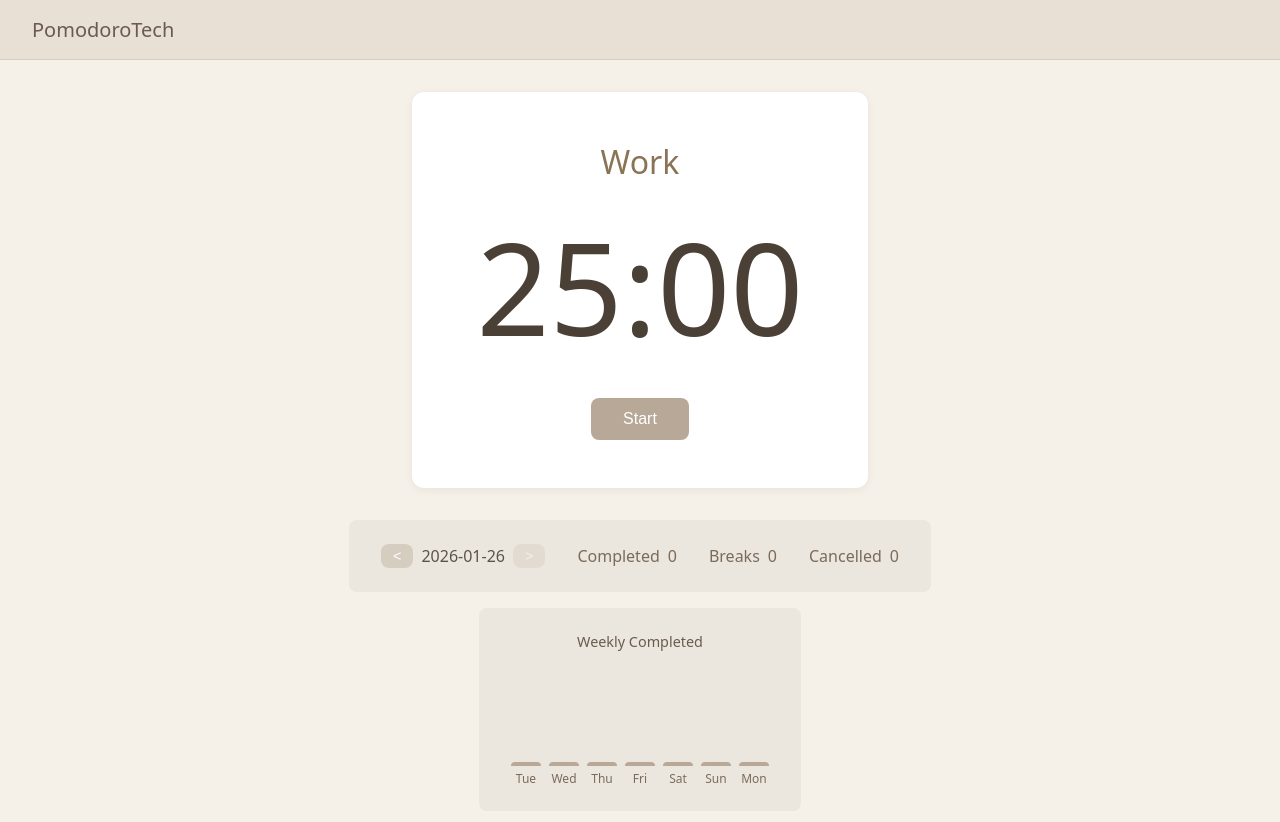
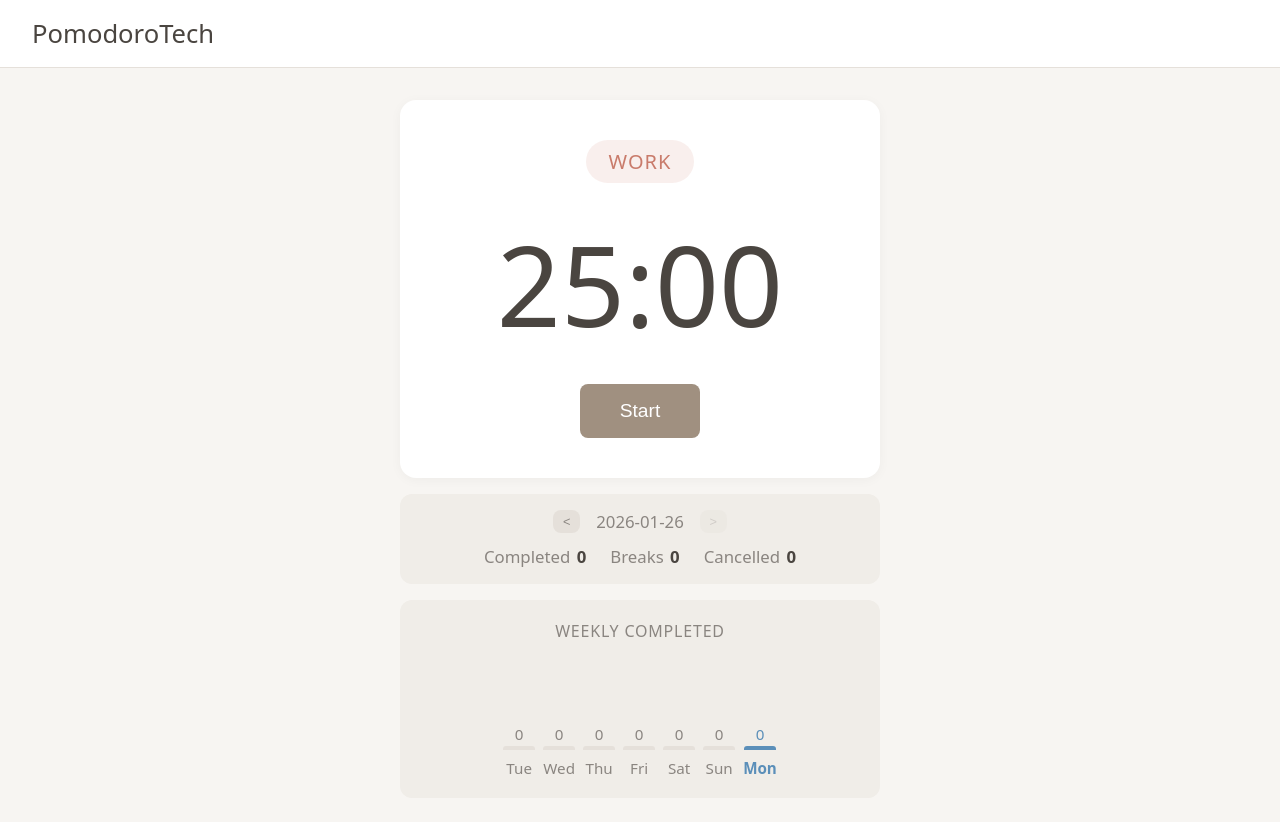
Before and after one commit to nyorc/pomodorotech, a website: page public/index.html in a window 1280 px wide. Drawn offline with Linux system fonts and the light colour scheme.

Commit message:
feat: improve UI design and fix timezone handling

```diff
--- a/public/app.js
+++ b/public/app.js
@@ -14,12 +14,16 @@ document.addEventListener('DOMContentLoaded', () => {
   const POMODOROS_UNTIL_LONG_BREAK = 4;
 
   function toDateString(date) {
-    return date.toISOString().split('T')[0];
+    const year = date.getFullYear();
+    const month = String(date.getMonth() + 1).padStart(2, '0');
+    const day = String(date.getDate()).padStart(2, '0');
+    return `${year}-${month}-${day}`;
   }
 
   const startButton = document.querySelector('[data-testid="start-button"]');
   const cancelButton = document.querySelector('[data-testid="cancel-button"]');
   const timerDisplay = document.querySelector('[data-testid="timer-display"]');
+  const timerSection = document.querySelector('.timer-section');
   const phaseDisplay = document.querySelector('[data-testid="phase-display"]');
   const completedCountDisplay = document.querySelector('[data-testid="completed-count"]');
   const breaksCountDisplay = document.querySelector('[data-testid="breaks-count"]');
@@ -89,13 +93,16 @@ document.addEventListener('DOMContentLoaded', () => {
     for (let i = 0; i < 7; i++) {
       const bar = document.querySelector(`[data-testid="chart-bar-${i}"]`);
       const label = document.querySelector(`[data-testid="chart-label-${i}"]`);
+      const isToday = i === 6;
       if (bar) {
         bar.setAttribute('data-value', counts[i].toString());
+        bar.setAttribute('data-today', isToday.toString());
         const height = Math.round((counts[i] / maxCount) * maxHeight);
         bar.style.height = height > 0 ? `${height}px` : '4px';
       }
       if (label) {
         label.textContent = days[i];
+        label.setAttribute('data-today', isToday.toString());
       }
     }
   }
@@ -132,6 +139,12 @@ document.addEventListener('DOMContentLoaded', () => {
   function setTimerRunning(isRunning) {
     startButton.classList.toggle('hidden', isRunning);
     cancelButton.classList.toggle('hidden', !isRunning);
+  }
+
+  function updatePhaseDisplay(phase) {
+    const phaseNames = { work: 'Work', shortBreak: 'Short Break', longBreak: 'Long Break' };
+    phaseDisplay.textContent = phaseNames[phase];
+    timerSection.setAttribute('data-phase', phase);
   }
 
   function notifyUser(message) {
@@ -173,23 +186,23 @@ document.addEventListener('DOMContentLoaded', () => {
           completedCount++;
           completedCountDisplay.textContent = completedCount;
           saveDailyStat('completed', 'work');
+          updateWeeklyChart();
           if (completedCount % POMODOROS_UNTIL_LONG_BREAK === 0) {
             currentPhase = 'longBreak';
-            phaseDisplay.textContent = 'Long Break';
             remainingSeconds = LONG_BREAK_DURATION;
           } else {
             currentPhase = 'shortBreak';
-            phaseDisplay.textContent = 'Short Break';
             remainingSeconds = SHORT_BREAK_DURATION;
           }
+          updatePhaseDisplay(currentPhase);
         } else if (currentPhase === 'shortBreak' || currentPhase === 'longBreak') {
           notificationMessage = 'Break is over! Time to work.';
           breaksCount++;
           breaksCountDisplay.textContent = breaksCount;
           saveDailyStat('breaks', currentPhase);
           currentPhase = 'work';
-          phaseDisplay.textContent = 'Work';
           remainingSeconds = POMODORO_DURATION;
+          updatePhaseDisplay(currentPhase);
         }
         notifyUser(notificationMessage);
         updateDisplay();
--- a/public/index.html
+++ b/public/index.html
@@ -12,7 +12,7 @@
   </nav>
 
   <main>
-    <section class="timer-section">
+    <section class="timer-section" data-phase="work">
       <div data-testid="phase-display">Work</div>
       <div data-testid="timer-display">25:00</div>
       <div class="button-group">
@@ -27,6 +27,7 @@
         <span data-testid="stats-date"></span>
         <button data-testid="next-day-button">&gt;</button>
       </div>
+      <div class="stats-row">
         <div class="stat-item">
           <span data-testid="completed-label">Completed</span>
           <span data-testid="completed-count">0</span>
@@ -38,6 +39,7 @@
         <div class="stat-item">
           <span data-testid="cancelled-label">Cancelled</span>
           <span data-testid="cancelled-count">0</span>
+        </div>
       </div>
     </section>
 
--- a/public/style.css
+++ b/public/style.css
@@ -2,6 +2,20 @@
   margin: 0;
   padding: 0;
   box-sizing: border-box;
+}
+
+:root {
+  --color-bg: #f7f5f2;
+  --color-card: #fff;
+  --color-card-alt: #f0ede8;
+  --color-text: #4a4540;
+  --color-text-muted: #8a8580;
+  --color-border: #e5e0da;
+  --color-accent: #a09080;
+  --color-work: #c97b6b;
+  --color-short-break: #7ba38a;
+  --color-long-break: #7a9cb8;
+  --color-today: #5b8fb9;
 }
 
 body {
@@ -9,21 +23,21 @@ body {
   display: flex;
   flex-direction: column;
   font-family: system-ui, -apple-system, sans-serif;
-  background-color: #f5f0e8;
-  color: #5c5347;
+  background-color: var(--color-bg);
+  color: var(--color-text);
 }
 
 /* Navbar */
 .navbar {
-  background-color: #e8e0d5;
+  background-color: var(--color-card);
   padding: 1rem 2rem;
-  border-bottom: 1px solid #d5cdc0;
+  border-bottom: 1px solid var(--color-border);
 }
 
 .navbar h1 {
-  font-size: 1.25rem;
+  font-size: 1.6rem;
   font-weight: 500;
-  color: #6b5b4f;
+  color: var(--color-text);
 }
 
 /* Main */
@@ -33,30 +47,55 @@ main {
   flex-direction: column;
   align-items: center;
   justify-content: center;
-  padding: 2rem;
+  padding: 2rem 1rem;
+  gap: 1rem;
+  --section-width: 480px;
 }
 
 /* Timer Section */
 .timer-section {
   text-align: center;
-  padding: 3rem 4rem;
-  background-color: #fff;
-  border-radius: 12px;
-  box-shadow: 0 2px 8px rgba(0, 0, 0, 0.06);
-  margin-bottom: 2rem;
+  padding: 2.5rem 3rem;
+  background-color: var(--color-card);
+  border-radius: 16px;
+  box-shadow: 0 2px 12px rgba(0, 0, 0, 0.04);
+  width: var(--section-width);
+  max-width: calc(100vw - 2rem);
 }
 
 [data-testid="phase-display"] {
-  font-size: 2rem;
-  color: #8b7355;
-  margin-bottom: 1rem;
+  font-size: 1.25rem;
+  font-weight: 500;
+  letter-spacing: 0.05em;
+  text-transform: uppercase;
+  margin-bottom: 0.5rem;
+  padding: 0.5rem 1.4rem;
+  border-radius: 24px;
+  display: inline-block;
+}
+
+/* Phase Colors - subtle background tint */
+.timer-section[data-phase="work"] [data-testid="phase-display"] {
+  color: var(--color-work);
+  background-color: rgba(201, 123, 107, 0.12);
+}
+
+.timer-section[data-phase="shortBreak"] [data-testid="phase-display"] {
+  color: var(--color-short-break);
+  background-color: rgba(123, 163, 138, 0.12);
+}
+
+.timer-section[data-phase="longBreak"] [data-testid="phase-display"] {
+  color: var(--color-long-break);
+  background-color: rgba(122, 156, 184, 0.12);
 }
 
 [data-testid="timer-display"] {
-  font-size: 8rem;
+  font-size: 7rem;
   font-weight: 300;
-  color: #4a4035;
-  margin-bottom: 1.5rem;
+  color: var(--color-text);
+  margin: 1rem 0 1.5rem;
+  font-variant-numeric: tabular-nums;
 }
 
 .button-group {
@@ -66,36 +105,43 @@ main {
 }
 
 button {
-  padding: 0.75rem 2rem;
-  font-size: 1rem;
+  padding: 1rem 2.5rem;
+  font-size: 1.2rem;
   border: none;
   border-radius: 8px;
   cursor: pointer;
-  background-color: #b8a898;
+  background-color: var(--color-accent);
   color: #fff;
-  transition: background-color 0.2s;
+  transition: background-color 0.2s, transform 0.1s;
 }
 
 button:hover {
-  background-color: #a09080;
+  background-color: #908070;
+}
+
+button:active {
+  transform: scale(0.98);
 }
 
 [data-testid="cancel-button"] {
-  background-color: #c9a9a0;
+  background-color: var(--color-text-muted);
 }
 
 [data-testid="cancel-button"]:hover {
-  background-color: #b89890;
+  background-color: #7a7570;
 }
 
 /* Stats Section */
 .stats-section {
   display: flex;
+  flex-direction: column;
   align-items: center;
-  gap: 2rem;
-  padding: 1.5rem 2rem;
-  background-color: #ebe6de;
-  border-radius: 8px;
+  gap: 0.75rem;
+  padding: 1rem 1.5rem;
+  background-color: var(--color-card-alt);
+  border-radius: 12px;
+  width: var(--section-width);
+  max-width: calc(100vw - 2rem);
 }
 
 .date-nav {
@@ -104,25 +150,47 @@ button:hover {
   gap: 0.5rem;
 }
 
+.date-nav span {
+  white-space: nowrap;
+  font-size: 1.05rem;
+  color: var(--color-text-muted);
+  min-width: 6.5rem;
+  text-align: center;
+}
+
 .date-nav button {
-  padding: 0.25rem 0.75rem;
-  font-size: 0.9rem;
-  background-color: #d5cdc0;
+  padding: 0.25rem 0.6rem;
+  font-size: 0.8rem;
+  background-color: var(--color-border);
+  color: var(--color-text-muted);
 }
 
 .date-nav button:hover {
-  background-color: #c5bdb0;
+  background-color: #d5d0ca;
 }
 
 .date-nav button:disabled {
-  opacity: 0.4;
+  opacity: 0.3;
   cursor: not-allowed;
+}
+
+.stats-row {
+  display: flex;
+  gap: 1.5rem;
 }
 
 .stat-item {
   display: flex;
-  gap: 0.5rem;
-  color: #7a6b5a;
+  align-items: baseline;
+  gap: 0.4rem;
+  font-size: 1.05rem;
+  color: var(--color-text-muted);
+  white-space: nowrap;
+}
+
+.stat-item [data-testid$="-count"] {
+  font-weight: 600;
+  color: var(--color-text);
 }
 
 .hidden {
@@ -134,17 +202,20 @@ button:hover {
   display: flex;
   flex-direction: column;
   align-items: center;
-  padding: 1.5rem 2rem;
-  background-color: #ebe6de;
-  border-radius: 8px;
-  margin-top: 1rem;
+  padding: 1.25rem 1.5rem;
+  background-color: var(--color-card-alt);
+  border-radius: 12px;
+  width: var(--section-width);
+  max-width: calc(100vw - 2rem);
 }
 
 .chart-section h3 {
-  font-size: 0.9rem;
+  font-size: 1rem;
   font-weight: 500;
-  color: #6b5b4f;
+  color: var(--color-text-muted);
   margin-bottom: 1rem;
+  text-transform: uppercase;
+  letter-spacing: 0.05em;
 }
 
 .chart-bars {
@@ -152,6 +223,7 @@ button:hover {
   align-items: flex-end;
   justify-content: center;
   gap: 0.5rem;
+  width: 100%;
   height: 120px;
 }
 
@@ -162,14 +234,39 @@ button:hover {
 }
 
 .chart-bar {
-  width: 30px;
+  width: 32px;
   min-height: 4px;
-  background-color: #b8a898;
-  border-radius: 4px 4px 0 0;
+  background-color: var(--color-border);
+  border-radius: 3px 3px 0 0;
+  position: relative;
+}
+
+.chart-bar[data-today="true"] {
+  background-color: var(--color-today);
+}
+
+.chart-bar::before {
+  content: attr(data-value);
+  position: absolute;
+  top: -22px;
+  left: 50%;
+  transform: translateX(-50%);
+  font-size: 0.95rem;
+  font-weight: 500;
+  color: var(--color-text-muted);
+}
+
+.chart-bar[data-today="true"]::before {
+  color: var(--color-today);
 }
 
 .chart-label {
-  font-size: 0.75rem;
-  color: #7a6b5a;
-  margin-top: 0.25rem;
+  font-size: 0.95rem;
+  color: var(--color-text-muted);
+  margin-top: 0.5rem;
 }
+
+.chart-label[data-today="true"] {
+  font-weight: 600;
+  color: var(--color-today);
+}
```
Also changed, not shown: tests/timer.spec.ts (+79 -11 lines). Lines whose indentation alone changed are shown as unchanged.
